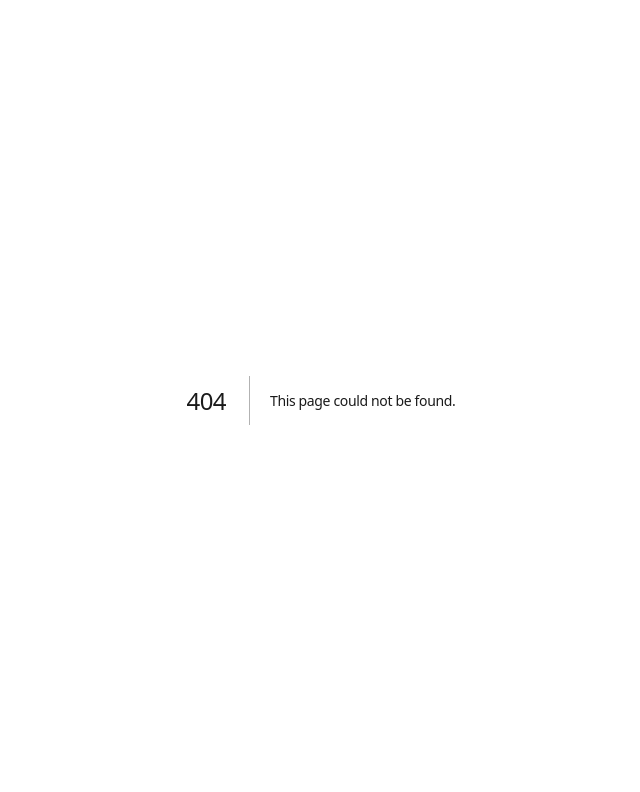
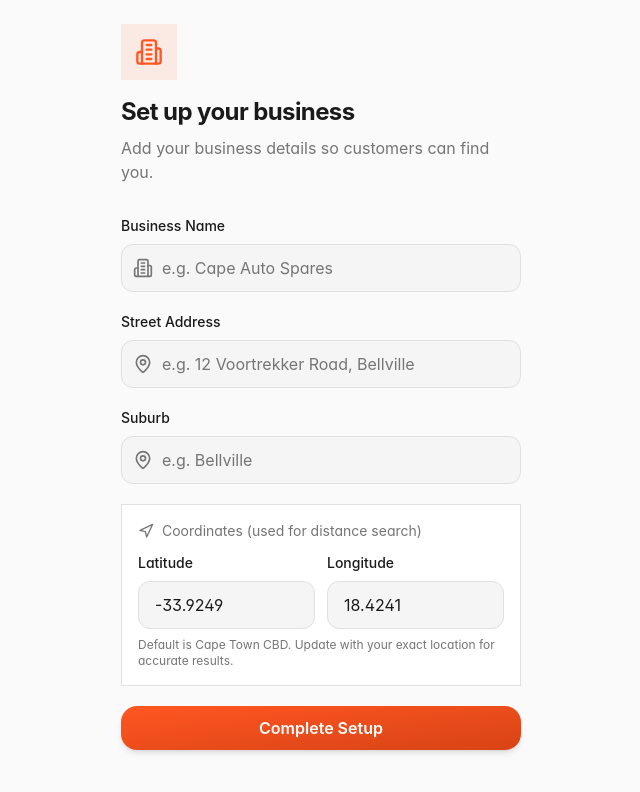
Before and after one commit to CTCONTECH/Partify, a Next.js app: page /supplier/onboarding in a window 1280 px wide. Before the commit this address had no page. Shown: the top 792 px of the page, without its empty margins (319-959 px from the left). Built offline with nearby package versions, Linux system fonts and the light colour scheme.

Commit message:
Supplier onboarding flow, live dashboard data, and migration 013

```diff
--- a/middleware.ts
+++ b/middleware.ts
@@ -69,7 +69,18 @@ export async function middleware(request: NextRequest) {
 
     const role = profile?.role || user.user_metadata?.role;
 
-    const target = role === 'supplier' ? '/supplier/dashboard' : '/client/home';
+    let target = role === 'supplier' ? '/supplier/dashboard' : '/client/home';
+
+    // If supplier, check if they have a supplier record yet.
+    if (role === 'supplier') {
+      const { data: supplierRow } = await supabase
+        .from('suppliers')
+        .select('id')
+        .eq('id', user.id)
+        .maybeSingle();
+      if (!supplierRow) target = '/supplier/onboarding';
+    }
+
     if (pathname !== target) {
       return NextResponse.redirect(new URL(target, request.url));
     }
--- a/src/app/signup/page.tsx
+++ b/src/app/signup/page.tsx
@@ -64,7 +64,7 @@ function SignupForm() {
         // Non-fatal for confirmation-required projects.
       }
 
-      const destination = role === 'client' ? '/client/vehicle-setup' : '/supplier/dashboard';
+      const destination = role === 'client' ? '/client/vehicle-setup' : '/supplier/onboarding';
       router.push(destination);
     } catch (err: any) {
       setError(err?.message || 'Signup failed. Please try again.');
--- a/src/app/supplier/dashboard/page.tsx
+++ b/src/app/supplier/dashboard/page.tsx
@@ -1,16 +1,85 @@
 "use client";
 
+import { useEffect, useState } from 'react';
+import { useRouter } from 'next/navigation';
 import { TopBar } from '@/components/TopBar';
 import { BottomNav } from '@/components/BottomNav';
 import { Badge } from '@/components/Badge';
 import { Package, TrendingUp, AlertTriangle, DollarSign } from 'lucide-react';
+import { isLiveMode } from '@/lib/config';
+import { createClient } from '@/lib/supabase/client';
+
+interface SupplierInfo {
+  businessName: string;
+  suburb: string;
+  active: boolean;
+}
+
+interface DashboardStats {
+  totalParts: number;
+  activeListings: number;
+  lowStock: number;
+}
+
+const MOCK_INFO: SupplierInfo = { businessName: 'ProAuto Supply', suburb: 'Brackenfell', active: true };
+const MOCK_STATS: DashboardStats = { totalParts: 1245, activeListings: 892, lowStock: 23 };
 
 export default function SupplierDashboard() {
-  const stats = [
-    { label: 'Total Parts', value: '1,245', icon: Package, color: 'bg-blue-500' },
-    { label: 'Revenue (This Month)', value: 'R 45,230', icon: DollarSign, color: 'bg-green-500' },
-    { label: 'Active Listings', value: '892', icon: TrendingUp, color: 'bg-purple-500' },
-    { label: 'Low Stock Items', value: '23', icon: AlertTriangle, color: 'bg-orange-500' }
+  const router = useRouter();
+  const [info, setInfo] = useState<SupplierInfo>(MOCK_INFO);
+  const [stats, setStats] = useState<DashboardStats>(MOCK_STATS);
+
+  useEffect(() => {
+    if (!isLiveMode()) return;
+
+    const load = async () => {
+      const supabase = createClient();
+      const { data: userData } = await supabase.auth.getUser();
+      const user = userData.user;
+      if (!user) return;
+
+      // Load supplier profile
+      const { data: supplier } = await supabase
+        .from('suppliers')
+        .select('business_name, suburb, active')
+        .eq('id', user.id)
+        .maybeSingle();
+
+      if (!supplier) {
+        // Supplier record not set up yet — redirect to onboarding
+        router.replace('/supplier/onboarding');
+        return;
+      }
+
+      setInfo({
+        businessName: supplier.business_name,
+        suburb: supplier.suburb,
+        active: supplier.active,
+      });
+
+      // Load inventory counts
+      const { data: inventory } = await supabase
+        .from('supplier_inventory')
+        .select('id, stock')
+        .eq('supplier_id', user.id);
+
+      if (inventory) {
+        setStats({
+          totalParts: inventory.length,
+          activeListings: inventory.filter((i) => i.stock > 0).length,
+          lowStock: inventory.filter((i) => i.stock > 0 && i.stock <= 5).length,
+        });
+      }
+    };
+
+    load();
+  }, [router]);
+
+  const statCards = [
+    { label: 'Total Parts', value: stats.totalParts.toLocaleString(), icon: Package, color: 'bg-blue-500' },
+    { label: 'Revenue (This Month)', value: 'R —', icon: DollarSign, color: 'bg-green-500' },
+    { label: 'Active Listings', value: stats.activeListings.toLocaleString(), icon: TrendingUp, color: 'bg-purple-500' },
+    { label: 'Low Stock Items', value: stats.lowStock.toLocaleString(), icon: AlertTriangle, color: 'bg-orange-500' },
   ];
 
   const recentActivity = [
@@ -25,15 +94,15 @@ export default function SupplierDashboard() {
 
       <div className="p-6 max-w-2xl mx-auto">
         <div className="bg-gradient-to-br from-[var(--primary)] to-[#D84315] rounded-3xl p-6 mb-6 text-white">
-          <h2 className="text-2xl mb-2">ProAuto Supply</h2>
-          <p className="text-white/90 mb-4">Brackenfell, Cape Town</p>
+          <h2 className="text-2xl mb-2">{info.businessName}</h2>
+          <p className="text-white/90 mb-4">{info.suburb}, Cape Town</p>
           <div className="flex items-center gap-2">
-            <Badge variant="default" size="sm">Active Supplier</Badge>
+            <Badge variant="default" size="sm">{info.active ? 'Active Supplier' : 'Inactive'}</Badge>
           </div>
         </div>
 
         <div className="grid grid-cols-2 gap-4 mb-6">
-          {stats.map((stat) => {
+          {statCards.map((stat) => {
             const Icon = stat.icon;
             return (
               <div
--- /dev/null
+++ b/src/app/supplier/onboarding/page.tsx
@@ -0,0 +1,151 @@
+'use client';
+
+import { useState } from 'react';
+import { useRouter } from 'next/navigation';
+import { Button } from '@/components/Button';
+import { Input } from '@/components/Input';
+import { createClient } from '@/lib/supabase/client';
+import { Building2, MapPin, Navigation } from 'lucide-react';
+
+export const dynamic = 'force-dynamic';
+
+// Default coordinates: Cape Town CBD
+const DEFAULT_LAT = -33.9249;
+const DEFAULT_LNG = 18.4241;
+
+export default function SupplierOnboarding() {
+  const router = useRouter();
+  const [submitting, setSubmitting] = useState(false);
+  const [error, setError] = useState<string | null>(null);
+  const [form, setForm] = useState({
+    businessName: '',
+    address: '',
+    suburb: '',
+    lat: DEFAULT_LAT.toString(),
+    lng: DEFAULT_LNG.toString(),
+  });
+
+  const handleSubmit = async (e: React.FormEvent) => {
+    e.preventDefault();
+    setSubmitting(true);
+    setError(null);
+
+    try {
+      const supabase = createClient();
+      const { data: userData, error: userError } = await supabase.auth.getUser();
+      if (userError || !userData.user) throw new Error('Not authenticated');
+
+      const lat = parseFloat(form.lat);
+      const lng = parseFloat(form.lng);
+      if (isNaN(lat) || isNaN(lng)) throw new Error('Invalid coordinates');
+
+      const { error: insertError } = await supabase.from('suppliers').insert({
+        id: userData.user.id,
+        business_name: form.businessName.trim(),
+        address: form.address.trim(),
+        suburb: form.suburb.trim(),
+        coordinates: `SRID=4326;POINT(${lng} ${lat})`,
+      });
+
+      if (insertError) throw insertError;
+
+      router.push('/supplier/dashboard');
+    } catch (err: any) {
+      setError(err?.message || 'Failed to save business profile. Please try again.');
+      setSubmitting(false);
+    }
+  };
+
+  return (
+    <div className="min-h-screen bg-[var(--background)]">
+      <div className="p-6 max-w-md mx-auto">
+        <div className="mb-8">
+          <div className="w-14 h-14 bg-[var(--primary)]/10 rounded-2xl flex items-center justify-center mb-4">
+            <Building2 className="w-7 h-7 text-[var(--primary)]" />
+          </div>
+          <h1 className="text-2xl mb-2">Set up your business</h1>
+          <p className="text-[var(--muted-foreground)]">
+            Add your business details so customers can find you.
+          </p>
+        </div>
+
+        <form onSubmit={handleSubmit} className="space-y-5">
+          <Input
+            type="text"
+            label="Business Name"
+            placeholder="e.g. Cape Auto Spares"
+            value={form.businessName}
+            onChange={(e) => setForm({ ...form, businessName: e.target.value })}
+            leftIcon={<Building2 className="w-5 h-5" />}
+            required
+          />
+
+          <Input
+            type="text"
+            label="Street Address"
+            placeholder="e.g. 12 Voortrekker Road, Bellville"
+            value={form.address}
+            onChange={(e) => setForm({ ...form, address: e.target.value })}
+            leftIcon={<MapPin className="w-5 h-5" />}
+            required
+          />
+
+          <Input
+            type="text"
+            label="Suburb"
+            placeholder="e.g. Bellville"
+            value={form.suburb}
+            onChange={(e) => setForm({ ...form, suburb: e.target.value })}
+            leftIcon={<MapPin className="w-5 h-5" />}
+            required
+          />
+
+          <div className="bg-[var(--card)] border border-[var(--border)] rounded-2xl p-4">
+            <div className="flex items-center gap-2 mb-3">
+              <Navigation className="w-4 h-4 text-[var(--muted-foreground)]" />
+              <p className="text-sm text-[var(--muted-foreground)]">
+                Coordinates (used for distance search)
+              </p>
+            </div>
+            <div className="grid grid-cols-2 gap-3">
+              <Input
+                type="number"
+                label="Latitude"
+                placeholder="-33.9249"
+                value={form.lat}
+                onChange={(e) => setForm({ ...form, lat: e.target.value })}
+                step="any"
+              />
+              <Input
+                type="number"
+                label="Longitude"
+                placeholder="18.4241"
+                value={form.lng}
+                onChange={(e) => setForm({ ...form, lng: e.target.value })}
+                step="any"
+              />
+            </div>
+            <p className="text-xs text-[var(--muted-foreground)] mt-2">
+              Default is Cape Town CBD. Update with your exact location for accurate results.
+            </p>
+          </div>
+
+          {error && (
+            <div className="bg-red-50 border border-red-200 rounded-xl p-3">
+              <p className="text-sm text-red-700">{error}</p>
+            </div>
+          )}
+
+          <Button
+            type="submit"
+            variant="primary"
+            className="w-full"
+            disabled={submitting}
+          >
+            {submitting ? 'Saving...' : 'Complete Setup'}
+          </Button>
+        </form>
+      </div>
+    </div>
+  );
+}
```
Also changed, not shown: 1 other file (tests, documents, lock files or other folders).
